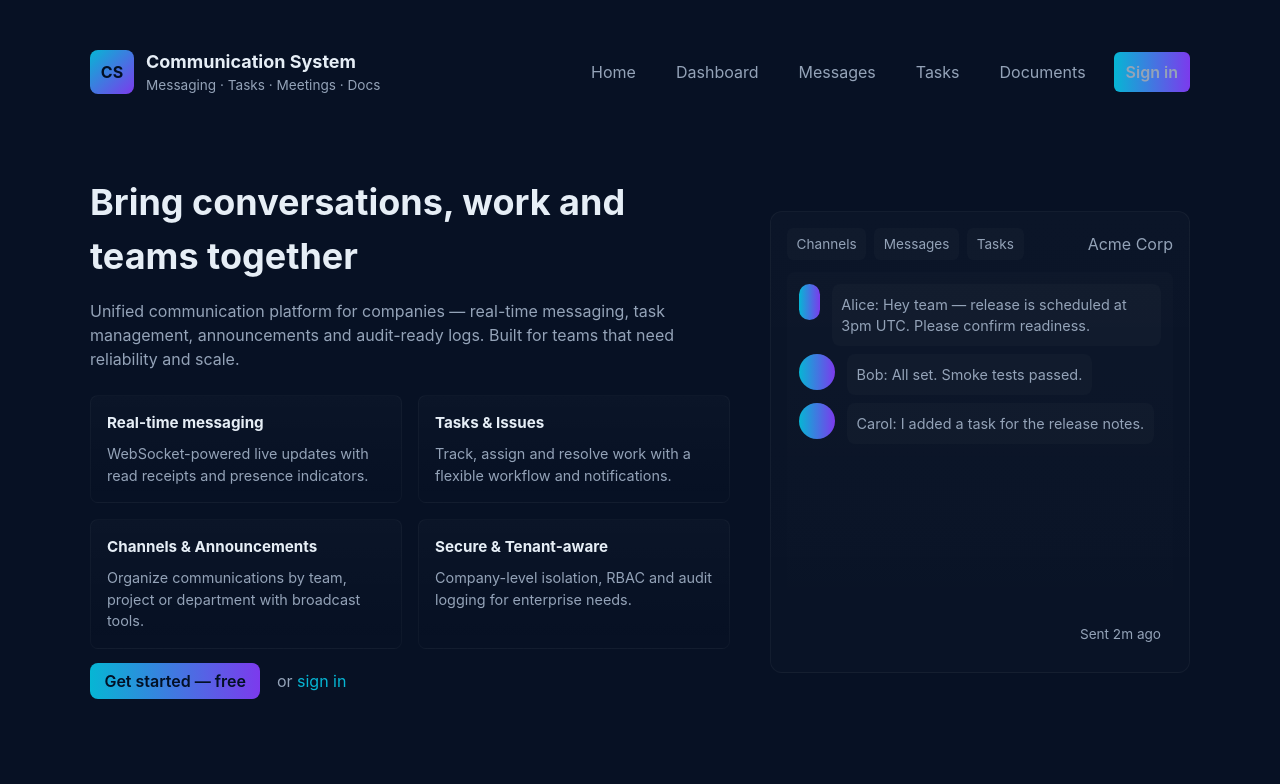
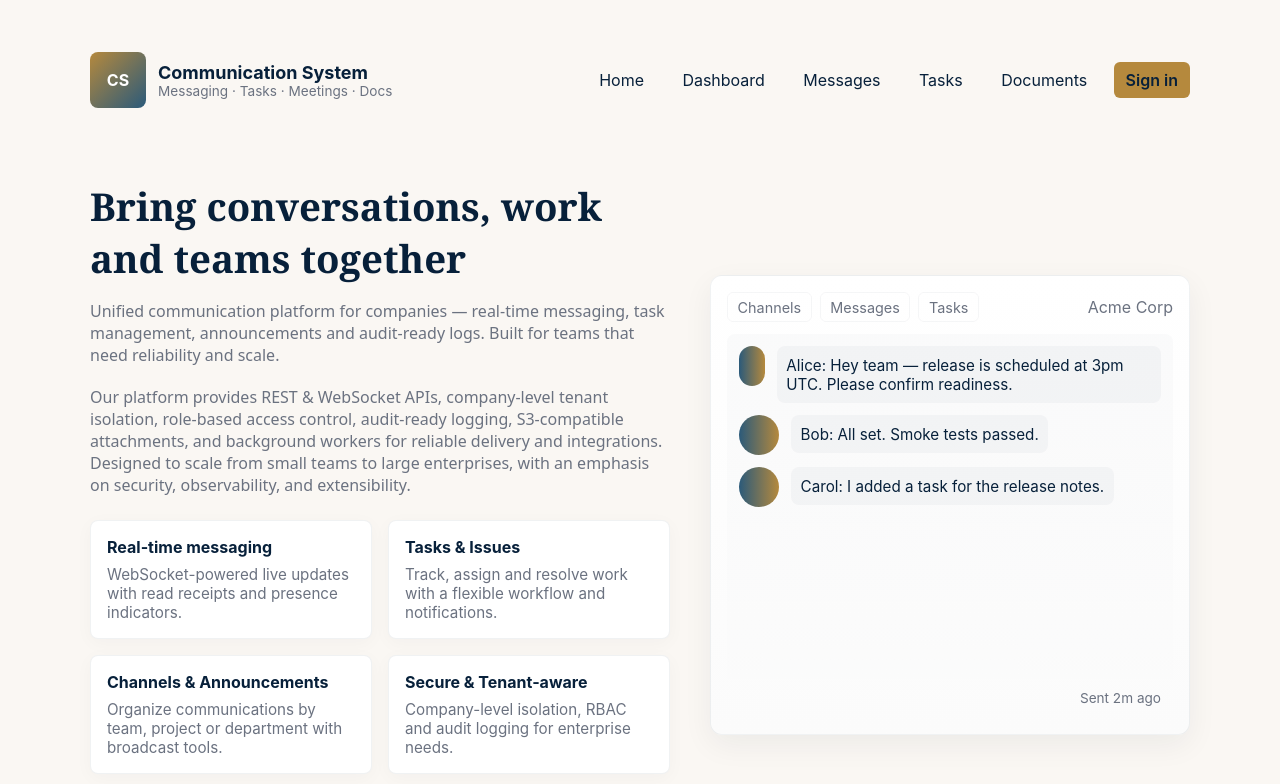
Before and after one commit to CodelabsFx/communication-management-system, a Vue app in the folder frontend/: page / in a window 1280 px wide. Shown: the top 784 px of the page. Built offline with nearby package versions, Linux system fonts and the light colour scheme; no server answers.

Commit message:
Public: extract styles to styles.css, apply classic navy+ivory palette and expand hero copy

```diff
--- a/frontend/public/index.html
+++ b/frontend/public/index.html
@@ -7,62 +7,7 @@
     <meta name="theme-color" content="#0f172a" />
     <title>Communication System</title>
 
-    <style>
-      :root{
-        --bg:#0f172a; /* slate-900 */
-        --card:#0b1220; /* darker */
-        --muted:#94a3b8; /* slate-400 */
-        --accent:#06b6d4; /* cyan-400 */
-        --accent-2:#7c3aed; /* purple */
-        --glass: rgba(255,255,255,0.04);
-        --max-width:1100px;
-        color-scheme: dark;
-      }
-      html,body{height:100%;margin:0;font-family:Inter, ui-sans-serif, system-ui, -apple-system, "Segoe UI", Roboto, "Helvetica Neue", Arial;}
-      body{background:linear-gradient(180deg,#071124 0%, rgba(7,17,36,1) 100%);color:#e6eef6;line-height:1.5;-webkit-font-smoothing:antialiased;-moz-osx-font-smoothing:grayscale;}
-      .container{max-width:var(--max-width);margin:0 auto;padding:2rem;}
-      header.site-header{display:flex;align-items:center;justify-content:space-between;padding:1rem 0}
-      .brand{display:flex;align-items:center;gap:0.75rem}
-      .logo{width:44px;height:44px;border-radius:8px;background:linear-gradient(135deg,var(--accent),var(--accent-2));display:flex;align-items:center;justify-content:center;font-weight:700;color:#021025}
-      .brand h1{font-size:1.125rem;margin:0}
-      nav.main-nav{display:flex;gap:1rem;align-items:center}
-      nav.main-nav a{color:var(--muted);text-decoration:none;padding:0.5rem 0.75rem;border-radius:6px}
-      nav.main-nav a:hover{background:var(--glass);color:#fff}
-      .cta{background:linear-gradient(90deg,var(--accent),var(--accent-2));padding:0.5rem 0.9rem;border-radius:8px;color:#021025;font-weight:600;text-decoration:none}
-
-      /* Hero */
-      .hero{display:grid;grid-template-columns:1fr 420px;gap:2.5rem;align-items:center;padding:4rem 0}
-      .hero h2{font-size:clamp(1.5rem,3vw,2.25rem);margin:0 0 1rem}
-      .hero p.lead{color:var(--muted);margin:0 0 1.25rem}
-      .features{display:grid;grid-template-columns:repeat(2,minmax(0,1fr));gap:1rem;margin-top:1.5rem}
-      .feature{background:linear-gradient(180deg, rgba(255,255,255,0.02), transparent);padding:1rem;border-radius:8px;border:1px solid rgba(255,255,255,0.03)}
-      .feature h4{margin:0 0 0.5rem;font-size:0.95rem}
-      .feature p{margin:0;color:var(--muted);font-size:0.9rem}
-
-      /* Card with screenshot mock */
-      .mock-card{background:linear-gradient(180deg, rgba(255,255,255,0.02), rgba(255,255,255,0.01));border-radius:12px;padding:1rem;border:1px solid rgba(255,255,255,0.04)}
-      .mock-header{display:flex;justify-content:space-between;align-items:center;margin-bottom:0.75rem}
-      .mock-tabs{display:flex;gap:0.5rem}
-      .mock-tab{background:rgba(255,255,255,0.02);padding:0.35rem 0.6rem;border-radius:6px;color:var(--muted);font-size:0.85rem}
-      .mock-body{height:360px;border-radius:8px;background:linear-gradient(180deg, rgba(255,255,255,0.01), rgba(255,255,255,0.00));display:flex;flex-direction:column;gap:0.5rem;padding:0.75rem;overflow:hidden}
-      .msg{display:flex;gap:0.75rem;align-items:flex-start}
-      .msg .avatar{width:36px;height:36px;border-radius:999px;background:linear-gradient(90deg,var(--accent),var(--accent-2))}
-      .msg .content{background:rgba(255,255,255,0.02);padding:0.6rem;border-radius:8px;color:var(--muted);font-size:0.9rem}
-
-      /* Footer */
-      footer.site-footer{border-top:1px solid rgba(255,255,255,0.03);margin-top:3rem;padding-top:1.5rem;color:var(--muted)}
-      .footer-grid{display:flex;gap:2rem;flex-wrap:wrap}
-
-      /* Responsive */
-      @media (max-width:900px){
-        .hero{grid-template-columns:1fr;}
-        .mock-body{height:220px}
-        nav.main-nav{display:none}
-      }
-
-      /* Small util */
-      .muted{color:var(--muted)}
-    </style>
+    <link rel="stylesheet" href="/styles.css">
   </head>
   <body>
     <div class="container">
@@ -90,6 +35,7 @@
           <div>
             <h2>Bring conversations, work and teams together</h2>
             <p class="lead">Unified communication platform for companies — real-time messaging, task management, announcements and audit-ready logs. Built for teams that need reliability and scale.</p>
+            <p class="lead">Our platform provides REST & WebSocket APIs, company-level tenant isolation, role-based access control, audit-ready logging, S3-compatible attachments, and background workers for reliable delivery and integrations. Designed to scale from small teams to large enterprises, with an emphasis on security, observability, and extensibility.</p>
 
             <div class="features">
               <div class="feature">
--- /dev/null
+++ b/frontend/public/styles.css
@@ -0,0 +1,57 @@
+/* Classic, attractive stylesheet for Communication System
+   Palette: Ivory background, deep navy header, warm gold accents */
+:root{
+  --bg: #faf7f3; /* ivory */
+  --surface: #ffffff; /* card */
+  --header: #07203a; /* deep navy */
+  --muted: #6b7280; /* gray */
+  --accent: #b5893d; /* warm gold */
+  --accent-2: #2b5a7a; /* desaturated blue */
+  --glass: rgba(11,32,58,0.04);
+  --max-width:1100px;
+  color-scheme: light;
+}
+
+html,body{height:100%;margin:0;font-family:"Georgia", Cambria, "Times New Roman", Times, serif;color:var(--header);background:var(--bg);}
+.container{max-width:var(--max-width);margin:0 auto;padding:2.25rem;}
+header.site-header{display:flex;align-items:center;justify-content:space-between;padding:1rem 0}
+.brand{display:flex;align-items:center;gap:0.75rem}
+.logo{width:56px;height:56px;border-radius:8px;background:linear-gradient(135deg,var(--accent),var(--accent-2));display:flex;align-items:center;justify-content:center;font-weight:700;color:#fff;font-family:inherit}
+.brand h1{font-size:1.125rem;margin:0;font-family:inherit}
+nav.main-nav{display:flex;gap:0.9rem;align-items:center}
+nav.main-nav a{color:var(--header);text-decoration:none;padding:0.5rem 0.75rem;border-radius:6px;font-family:inherit}
+nav.main-nav a:hover{background:var(--glass);color:var(--header)}
+.cta{background:var(--accent);padding:0.5rem 0.9rem;border-radius:8px;color:#07203a;font-weight:600;text-decoration:none}
+
+/* Hero */
+.hero{display:grid;grid-template-columns:1fr 480px;gap:2.5rem;align-items:center;padding:3.5rem 0}
+.hero h2{font-size:clamp(1.6rem,3vw,2.5rem);margin:0 0 1rem;font-family:Georgia, serif;color:var(--header)}
+.hero p.lead{color:var(--muted);margin:0 0 1.25rem;font-family:system-ui,-apple-system,Segoe UI,Roboto}
+.features{display:grid;grid-template-columns:repeat(2,minmax(0,1fr));gap:1rem;margin-top:1.5rem}
+.feature{background:var(--surface);padding:1rem;border-radius:8px;border:1px solid rgba(11,32,58,0.06);box-shadow:0 4px 18px rgba(11,32,58,0.03)}
+.feature h4{margin:0 0 0.5rem;font-size:1rem;color:var(--header)}
+.feature p{margin:0;color:var(--muted);font-size:0.95rem}
+
+/* Mock card */
+.mock-card{background:linear-gradient(180deg,#ffffff, #fbfbfb);border-radius:12px;padding:1rem;border:1px solid rgba(11,32,58,0.06);box-shadow:0 10px 30px rgba(11,32,58,0.06)}
+.mock-header{display:flex;justify-content:space-between;align-items:center;margin-bottom:0.75rem}
+.mock-tabs{display:flex;gap:0.5rem}
+.mock-tab{background:transparent;padding:0.35rem 0.6rem;border-radius:6px;color:var(--muted);font-size:0.9rem;border:1px solid rgba(11,32,58,0.04)}
+.mock-body{height:360px;border-radius:8px;background:linear-gradient(180deg, rgba(11,32,58,0.02), rgba(11,32,58,0.00));display:flex;flex-direction:column;gap:0.75rem;padding:0.75rem;overflow:hidden}
+.msg{display:flex;gap:0.75rem;align-items:flex-start}
+.msg .avatar{width:40px;height:40px;border-radius:999px;background:linear-gradient(90deg,var(--accent-2),var(--accent))}
+.msg .content{background:rgba(11,32,58,0.03);padding:0.6rem;border-radius:8px;color:var(--header);font-size:0.95rem}
+
+/* Footer */
+footer.site-footer{border-top:1px solid rgba(11,32,58,0.06);margin-top:3rem;padding-top:1.5rem;color:var(--muted);font-family:system-ui}
+.footer-grid{display:flex;gap:2rem;flex-wrap:wrap}
+
+/* Responsive */
+@media (max-width:900px){
+  .hero{grid-template-columns:1fr;}
+  .mock-body{height:220px}
+  nav.main-nav{display:none}
+}
+
+/* Utilities */
+.muted{color:var(--muted)}
```
